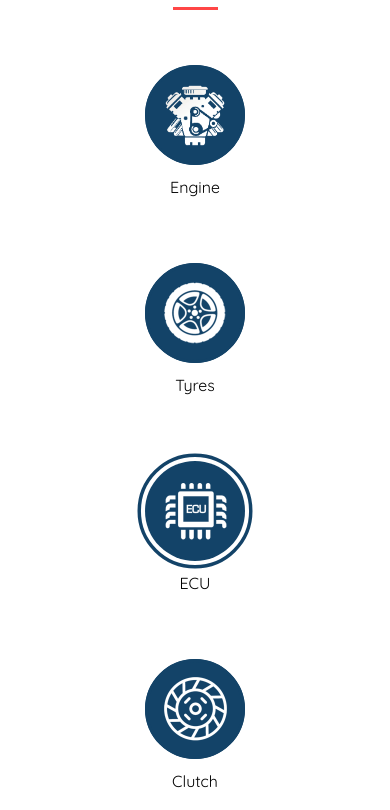
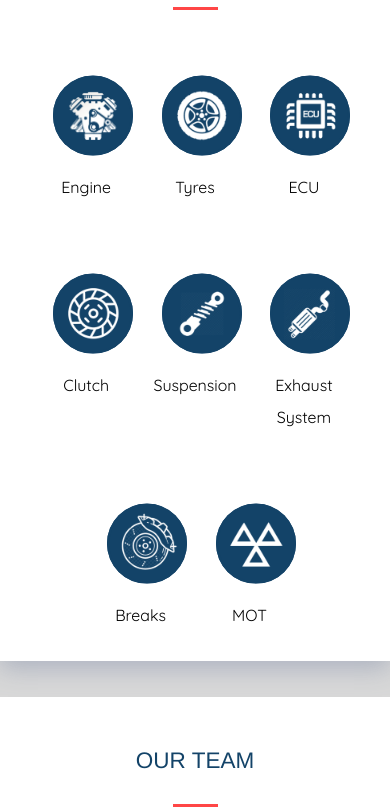
Before and after one commit to gel00/autocom, a plain HTML site: page index.html in a window 390 px wide. Shown: the part 2650-3460 px from the top of the page. Drawn offline with nearby package versions, Linux system fonts and the light colour scheme; some packages are replaced by stand-ins of ours.

Commit message:
fixed services mobile version

```diff
--- a/index.html
+++ b/index.html
@@ -147,7 +147,7 @@
           </div>
           <h4>Tyres<i class="fas fa-plus"></i></h4>
         </li>
-        <li class="open">
+        <li>
           <div class="icon">
             <img src="img/ecu.png" alt="ecu icon">
             <div class="circle"></div>
--- a/styles/style.css
+++ b/styles/style.css
@@ -527,12 +527,29 @@ h2 {
 
 .services > li {
   display: block;
-  width: 170px;
   margin: 20px 0;
   padding: 10px 0.5em;
   box-sizing: border-box;
   position: relative;
   background: #fff;
+}
+
+@media screen and (min-width: 600px) {
+  width: 160px;
+}
+
+
+@media screen and (max-width: 599px) {
+  .services > li {
+    width: 33%;
+  }
+  .icon {
+    -ms-transform: scale(0.8, 0.8);
+    /* IE 9 */
+    -webkit-transform: scale(0.8, 0.8);
+    /* Safari */
+    transform: scale(0.8, 0.8);
+  }
 }
 
 .fa-plus,
```
